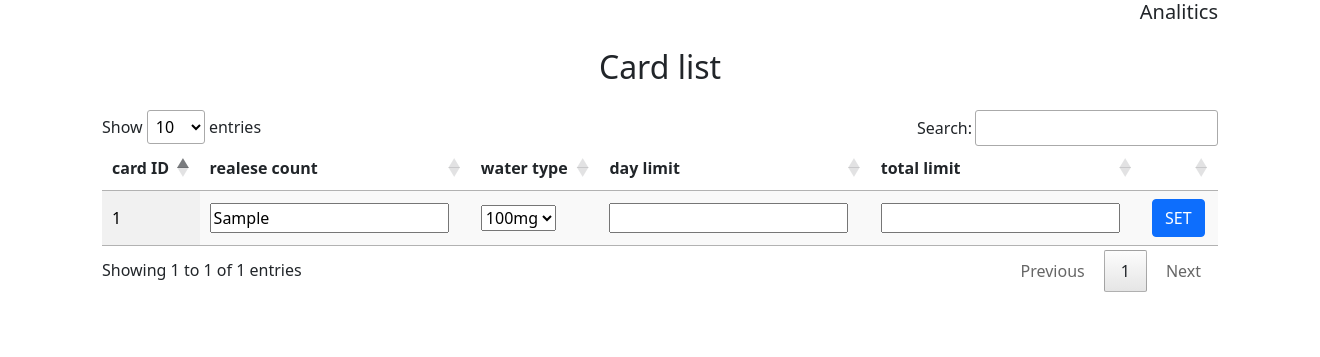
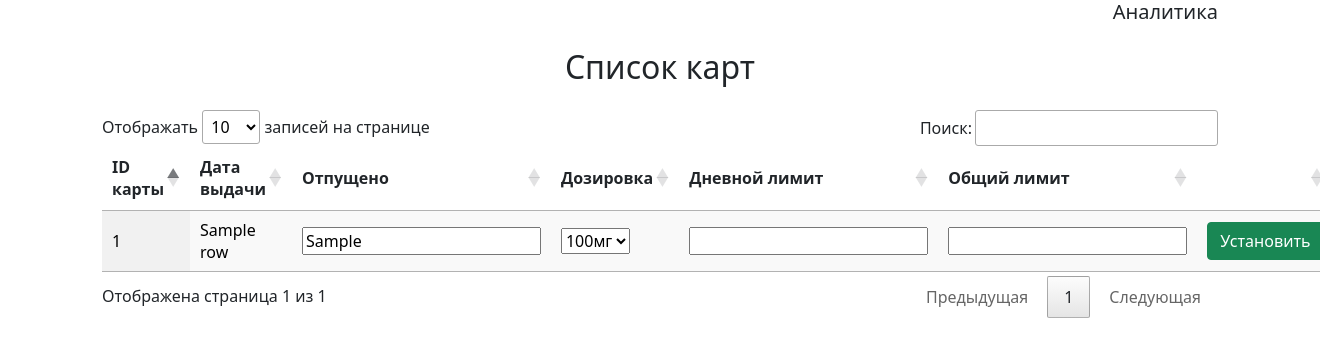
Before and after one commit to thetruehunk/automatic_pump-room, a Flask app: template server/templates/index.html in a window 1320 px wide. Shown: the top 357 px of the page. Run offline with Flask 2, Linux system fonts and the light colour scheme; the template is opened without the code that fills it: most values are stand-ins (such as "Sample title", 1, 10 or a date in 2020); some libraries are stand-ins or nearby versions.

Commit message:
added client and server role

```diff
--- a/server/data_model.py
+++ b/server/data_model.py
@@ -23,9 +23,11 @@ class Card(Base):
 
     id = Column(Integer, primary_key=True)
     card_id = Column(String)
+    date_init = Column(String)
     water_type = Column(Integer)
     total_limit = Column(Integer)
-    day_limit = Column(Integer)
+    daily_limit = Column(Integer)
+    current_daily_limit = Column(Integer)
     realese_count = Column(Integer)
 
 #if not engine.dialect.has_table(engine, "cards"):
--- a/server/server.py
+++ /dev/null
@@ -1,77 +0,0 @@
-import flask
-from flask import redirect, request, json, jsonify, render_template, make_response
-from data_model import Card, engine
-from sqlalchemy.orm import sessionmaker
-from sqlalchemy.sql import text
-
-app = flask.Flask(__name__)
-app.config["DEBUG"] = True
-
-
-@app.route('/', methods=['GET'])
-def home():
-    Session = sessionmaker(bind=engine)
-    session = Session()
-    response = session.query(
-        Card.card_id,
-        Card.water_type,
-        Card.total_limit,
-        Card.day_limit,
-        Card.realese_count,
-    ).all()
-
-    session.commit()
-    return render_template('index.html', data=response)
-
-
-@app.route('/api/v1/resources/get_card', methods=['GET'])
-def get_card():
-    Session = sessionmaker(bind=engine)
-    session = Session()
-    card_id = request.args.get('card_id')
-    card = {}
-    response = session.query(
-        Card.card_id,
-        Card.water_type,
-        Card.total_limit,
-        Card.day_limit,
-        Card.realese_count,
-    ).filter(Card.card_id == text(card_id)).first()
-
-    session.commit()
-    card["card_id"] = response.card_id
-    card["water_type"] = response.water_type
-    card["total_limit"] = response.total_limit
-    card["day_limit"] = response.day_limit
-    card["realese_count"] = response.realese_count
-
-    return jsonify(card)
-
-
-@app.route('/api/v1/resources/add_card', methods=['GET'])
-def add_card():
-    Session = sessionmaker(bind=engine)
-    session = Session()
-    card = request.args.get('card_id')
-
-
-@app.route('/api/v1/resources/update_card', methods=['POST'])
-def update_card():
-    Session = sessionmaker(bind=engine)
-    session = Session()
-    post_data = request.json
-    card = session.query(Card).filter(Card.card_id == text(post_data["card_id"])).first()
-    card.total_limit = post_data["total_limit"]
-    card.day_limit = post_data["day_limit"]
-    card.water_type = post_data["water_type"]
-    card.realese_count = post_data["realese_count"]
-    session.commit()
-    #headers = {"Location": "/"}
-    #response = make_response("OK", 303)
-    #response.headers["Location"] = "/"
-    #return response
-    #return redirect('/', code=303)
-    return jsonify({"response": "OK"})
-
-
-app.run(host='0.0.0.0')
--- a/server/templates/index.html
+++ b/server/templates/index.html
@@ -1,19 +1,8 @@
-<!DOCTYPE html>
-<html>
-<head>
-    <meta charset="utf-8">
-    <meta name="viewport" content="width=device-width, initial-scale=1">
-    <title>Loading system</title>
-
-    <!-- Bootstrap CSS -->
     <link href="https://cdn.jsdelivr.net/npm/bootstrap@5.0.0-beta3/dist/css/bootstrap.min.css" rel="stylesheet" integrity="sha384-eOJMYsd53ii+scO/bJGFsiCZc+5NDVN2yr8+0RDqr0Ql0h+rP48ckxlpbzKgwra6" crossorigin="anonymous">
     <script src="https://code.jquery.com/jquery-3.5.1.js"></script>
 </head>
 <body>
-    <script
-        src="https://cdn.jsdelivr.net/npm/bootstrap@5.0.0-beta3/dist/js/bootstrap.bundle.min.js"
-    integrity="sha384-JEW9xMcG8R+pH31jmWH6WWP0WintQrMb4s7ZOdauHnUtxwoG2vI5DkLtS3qm9Ekf"
-       crossorigin="anonymous"></script>
+    <script src="https://cdn.jsdelivr.net/npm/bootstrap@5.0.0-beta3/dist/js/bootstrap.bundle.min.js" integrity="sha384-JEW9xMcG8R+pH31jmWH6WWP0WintQrMb4s7ZOdauHnUtxwoG2vI5DkLtS3qm9Ekf" crossorigin="anonymous"></script>
 <!-- Тестовая установка шаблона таблиц-->
 <link rel="stylesheet" type="text/css" href="https://cdn.datatables.net/1.10.24/css/jquery.dataTables.css">
 <script type="text/javascript" charset="utf8" src="https://cdn.datatables.net/1.10.24/js/jquery.dataTables.js"></script>
@@ -22,13 +11,13 @@
 <div class="container">
     <div class="mb-3">
         <div class="row" align=right>
-            <h5>Analitics</h5>
+            <h5>Аналитика</h5>
         </div>
     </div>
 </div>
 <div class="mb-3">
     <div class="row" align=center>
-        <h2>Card list</h2>
+        <h2>Список карт</h2>
     </div>
 </div>
 <div class="container">
@@ -38,11 +27,12 @@
             <div class="mb-3">
                 <tr>
                     <!--<th scope="col">card number</th>-->
-                    <th scope="col">card ID</th>
-                    <th scope="col">realese count</th>
-                    <th scope="col">water type</th>
-                    <th scope="col">day limit</th>
-                    <th scope="col">total limit</th>
+                    <th scope="col">ID карты</th>
+                    <th scope="col">Дата выдачи</th>
+                    <th scope="col">Отпущено</th>
+                    <th scope="col">Дозировка</th>
+                    <th scope="col">Дневной лимит</th>
+                    <th scope="col">Общий лимит</th>
                     <th scope="col"></th>
                 </tr>
             </div>
@@ -50,28 +40,33 @@
         <tbody>
             {% for row in data %}
                 <tr class="table-info">
-                        <form action=/api/v1/resources/update_card method=POST>
+                        <form action=/api/v1/resources/set_card method=POST>
                             <td>
                                 {{row[0]}}
-                                <input type=hidden name=card_id value={{row[0]}} readonly>
+                                <input type=hidden name=card_id value={{row[1]}} readonly>
                             </td>
                             <td>
-                                <input type=text name=realese_count value={{row[4]}} readonly>
+                                {{row[2]}}
+                                <input type=hidden name=date_init value={{row[2]}} readonly>
                             </td>
                             <td>
-                                <select name=water_type value={{row[1]}}>
-                                    <option value='1' {% if row[1] == 1 %} selected {% endif %}>100mg</option>
-                                    <option value='2' {% if row[1] == 2 %} selected {% endif %}>200mg</option>
+                                <input type=text name=realese_count value={{row[6]}} readonly>
+                            </td>
+                            <td>
+                                <select name=water_type value={{row[3]}}>
+                                    <option value='1' {% if row[3] == 1 %} selected {% endif %}>100мг</option>
+                                    <option value='2' {% if row[3] == 2 %} selected {% endif %}>150мг</option>
+                                    <option value='3' {% if row[2] == 3 %} selected {% endif %}>200мг</option>
                                 </select>
                             </td>
                             <td>
-                                <input type=number name=day_limit value={{row[3]}}>
+                                <input type=number name=daily_limit value={{row[5]}} required>
                             </td>
                             <td>
-                                <input type=number name=total_limit value={{row[2]}}>
+                                <input type=number name=total_limit value={{row[4]}} required>
                             </td>
                             <td>
-                                <input class="btn btn-primary" type=submit value=SET>
+                                <input class="btn btn-success" type=submit value=Установить>
                             </td>
                             </div>
                         </form>
@@ -85,19 +80,42 @@
             event.preventDefault();
             const data = new FormData(event.target);
             const value = Object.fromEntries(data.entries());
-            console.log({value});
+
+            var today = new Date();
+            var dd = String(today.getDate()).padStart(2, '0');
+            var mm = String(today.getMonth() + 1).padStart(2, '0');//January is 0!
+            var yyyy = today.getFullYear();
+            today = yyyy + '.' + mm + '.' + dd;
+            value["date_init"] = today;
+
             var xhr = new XMLHttpRequest();
-            xhr.open('POST', '/api/v1/resources/update_card', true);
+            xhr.open('POST', '/api/v1/resources/set_card', true);
             xhr.setRequestHeader('Content-type', 'application/json')
             xhr.send(JSON.stringify(value));
+            //location.reload();
             };
             document.querySelectorAll('.table-info').forEach(item => {
-                        item.addEventListener('submit', handleSubmit)})
+                        item.addEventListener('submit', handleSubmit);
+                        });
     </script>
     <script>
         $(document).ready( function () {
-            $('#table_id').DataTable();
-        } );
+            $('#table_id').DataTable({
+               "language": {"lengthMenu": "Отображать _MENU_ записей на странице",
+                            "zeroRecords": "Не найдено записей - извините",
+                            "info": "Отображена страница _PAGE_ из _PAGES_",
+                            "infoEmpty": "Нет доступных записей",
+                            "infoFiltered": "(filtered from _MAX_ total records)",
+                            "search": "Поиск:",
+                            "paginate": {
+                                        "first":      "Первая",
+                                        "last":       "Последняя",
+                                        "next":       "Следующая",
+                                        "previous":   "Предыдущая"
+                                        }
+                    }
+                });
+            });
     </script>
     </body>
 </html>
```
Also changed, not shown: client/boot.py (+5 -6 lines), client/functions.py (+47 -103 lines), client/main.py (+44 -42 lines), server/__init__.py (added, +129 -0 lines).
